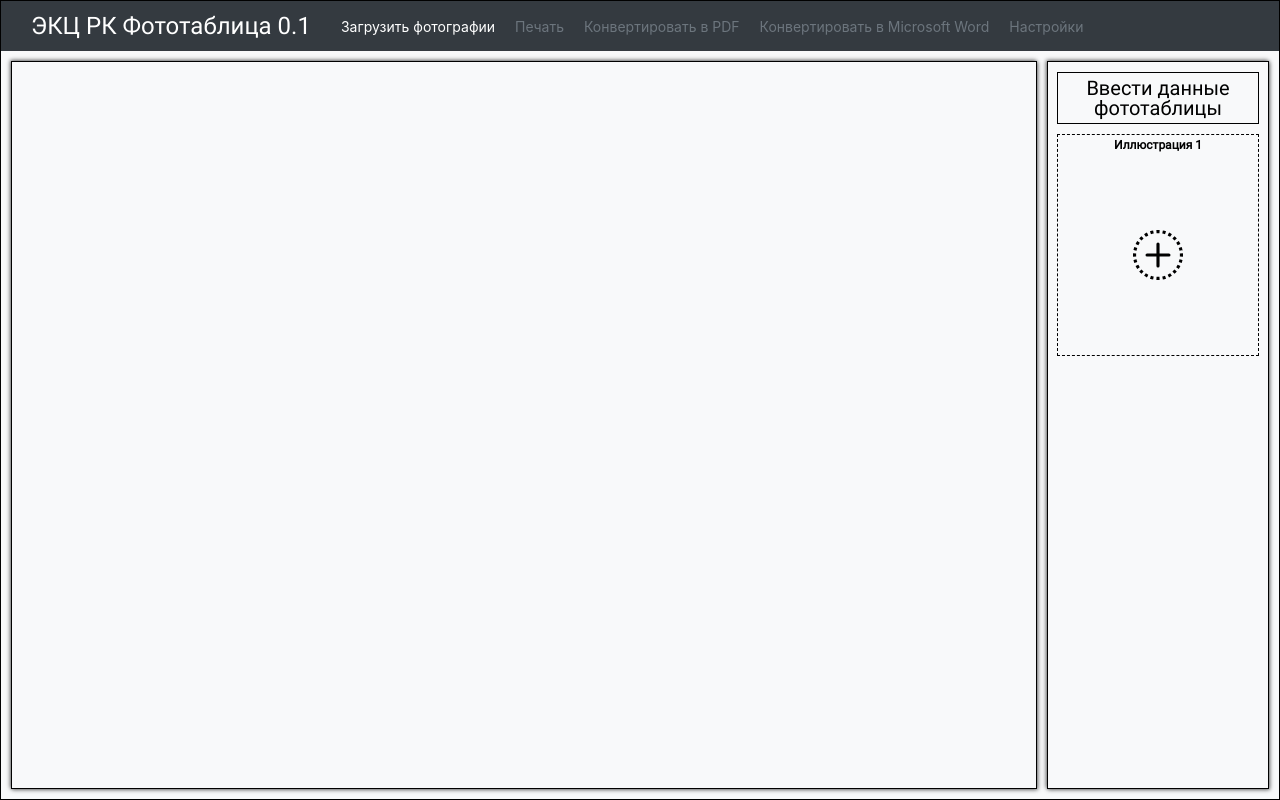
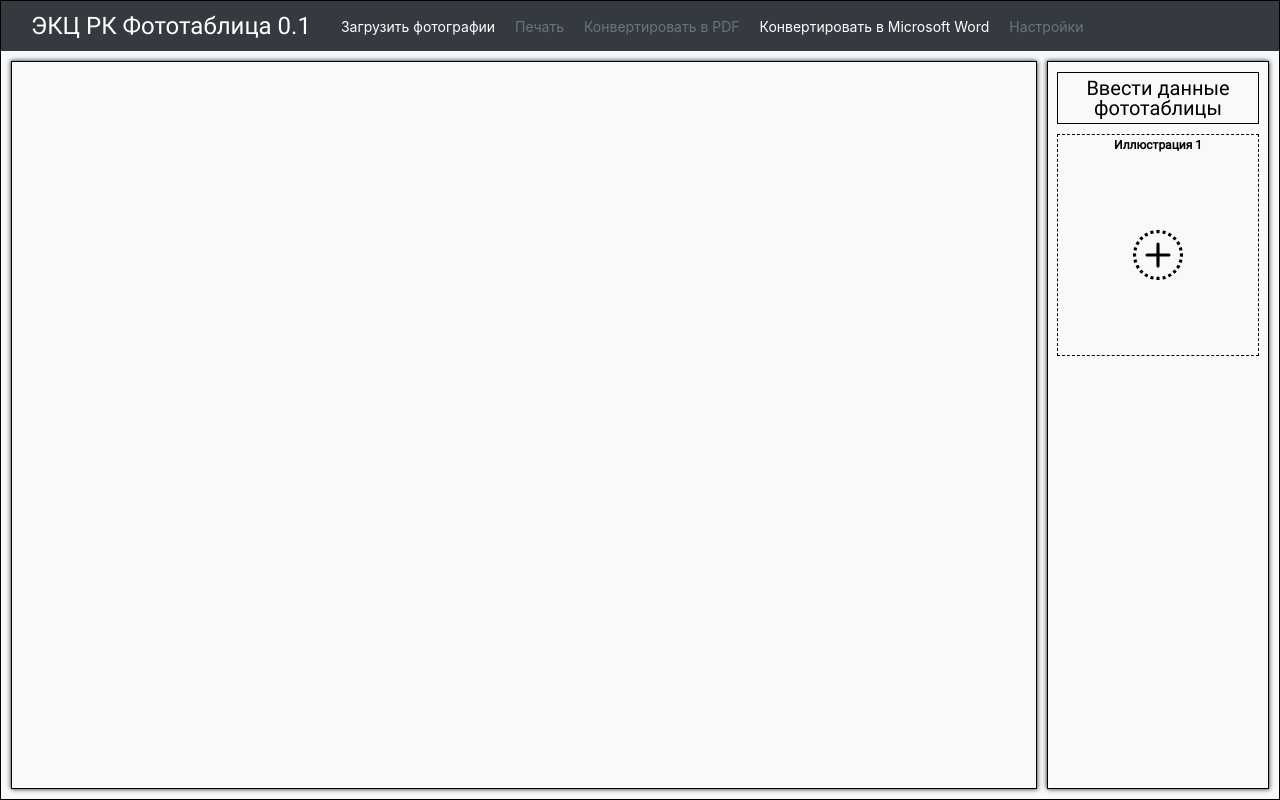
Before and after one commit to dimonenm/exp-photo-table, a React (Create React App) app in the folder app/: page / in a window 1280 px wide. Built offline with nearby package versions, Linux system fonts and the light colour scheme.

Commit message:
h29.09.2021

```diff
--- a/app/src/App.js
+++ b/app/src/App.js
@@ -12,51 +12,11 @@ import WorkplaceItemNew from './components/main/WorkplaceItemNew';
 import Gallery from './components/main/Gallery';
 import GalleryItem from './components/main/GalleryItem';
 import Modal from './containers/Modal';
-import { Document, Packer, Paragraph, TextRun } from "docx";
-import { saveAs } from "file-saver";
 import './App.css';
 
 export const modalDataContext = createContext();
 
 function App() {
-
-  const doc = new Document({
-    creator: "Dolan Miu",
-    description: "My extremely interesting document",
-    title: "My Document",
-    background: {
-      color: "cccccc",
-    },
-    sections: [{
-      properties: {},
-      children: [
-        new Paragraph({
-          children: [
-            new TextRun("Привет "),
-            new TextRun({
-              text: "Рома",
-              bold: true,
-            }),
-          ],
-        }),
-        new Paragraph({
-          children: [
-            new TextRun("Хочешь научиться делать так?")
-          ],
-        })
-      ],
-    }]
-  });
-
-
-  Packer.toBlob(doc).then(blob => {
-    console.log(blob);
-    saveAs(blob, "example.docx");
-    console.log("Document created successfully");
-  });
-
-
-
 
   const [downloadedImages, setDownloadedImages] = useState();
   const [photoTableData, setphotoTableData] = useState({
@@ -146,6 +106,7 @@ function App() {
         <Logo>ЭКЦ РК Фототаблица 0.1</Logo>
         <Menu>
           <MenuItem
+            type={'forInputFile'}
             inputFile={true}
             setDownloadedImages={setDownloadedImages}
           >
@@ -153,7 +114,7 @@ function App() {
           </MenuItem>
           <MenuItem notActive={true}>Печать</MenuItem>
           <MenuItem notActive={true}>Конвертировать в PDF</MenuItem>
-          <MenuItem notActive={true}>Конвертировать в Microsoft Word</MenuItem>
+          <MenuItem type={'forConvertToMicrosoftWord'}>Конвертировать в Microsoft Word</MenuItem>
           <MenuItem notActive={true}>Настройки</MenuItem>
         </Menu>
       </Header>
--- a/app/src/components/header/MenuItem.js
+++ b/app/src/components/header/MenuItem.js
@@ -1,8 +1,10 @@
 import React, { useContext } from 'react';
 import { modalDataContext } from '../../App';
+import { Document, Packer, Paragraph, TextRun } from "docx";
+import { saveAs } from "file-saver";
 import "./MenuItem.css";
 
-const MenuItem = ({ children, notActive, inputFile, setDownloadedImages }) => {
+const MenuItem = ({ children, type, notActive, inputFile, setDownloadedImages }) => {
 
   const localModalProperties = useContext(modalDataContext);
 
@@ -42,12 +44,61 @@ const MenuItem = ({ children, notActive, inputFile, setDownloadedImages }) => {
     });
   }
 
+  function convertToMicrosoftWord(event) {
+    event.preventDefault();
+
+
+    const doc = new Document({
+      creator: "Максименко Роман",
+      description: "My extremely interesting document",
+      title: "My Document",
+      background: {
+        color: "ffffff",
+      },
+      sections: [{
+        properties: {
+          page: {
+            // size: {
+            //   width: 100,
+            //   height: 100,
+            //   orientation: "portrait"
+            // },
+            margin: { top: '2cm', right: '1.5cm', bottom: '2cm', left: '3cm' }
+          }
+        },
+        children: [
+          new Paragraph({
+            children: [
+              new TextRun("Привет "),
+              new TextRun({
+                text: "Рома",
+                bold: true,
+              }),
+            ],
+          }),
+          new Paragraph({
+            children: [
+              new TextRun("Хочешь научиться делать так?")
+            ],
+          })
+        ],
+      }]
+    });
+
+
+  Packer.toBlob(doc).then(blob => {
+    console.log(blob);
+    saveAs(blob, "example.docx");
+    console.log("Document created successfully");
+  });
+  }
+
   if (notActive) {
     return (
       <div className="menu-item menu-not-active"><a href="/" onClick={(event) => { event.preventDefault() }}>{children}</a></div>
     );
   }
-    if (inputFile) {
+  if (type === 'forInputFile') {
     return (
       <div className="menu-item input-file">
         <input type="file" className="file" multiple={true} accept="image/*"></input>
@@ -55,9 +106,19 @@ const MenuItem = ({ children, notActive, inputFile, setDownloadedImages }) => {
       </div>
     );
   }
+  if (type === 'forDelImgFromPhotoTable') {
     return (
       <div className="menu-item" onClick={delImgFromPhotoTable}><a href="/" >{children}</a></div>
     );
   }
+  if (type === 'forConvertToMicrosoftWord') {
+    return (
+      <div className="menu-item" onClick={convertToMicrosoftWord}><a href="/" >{children}</a></div>
+    );
+  }
+  return (
+    <div className="menu-item"><a href="/" >{children}</a></div>
+  );
+}
 
 export default MenuItem;
--- a/app/src/components/modal/ModalHeader.js
+++ b/app/src/components/modal/ModalHeader.js
@@ -43,7 +43,7 @@ const ModalHeader = ({ name }) => {
       <div className="modal-header">
         <Logo>{name}</Logo>
         <Menu>
-          <MenuItem>Удалить из таблицы иллюстраций</MenuItem>
+          <MenuItem type={'forDelImgFromPhotoTable'}>Удалить из таблицы иллюстраций</MenuItem>
         </Menu>
         <MenuBtns>
           <MenuBtnsCheckBtn />
```
Lines whose indentation alone changed are shown as unchanged.
